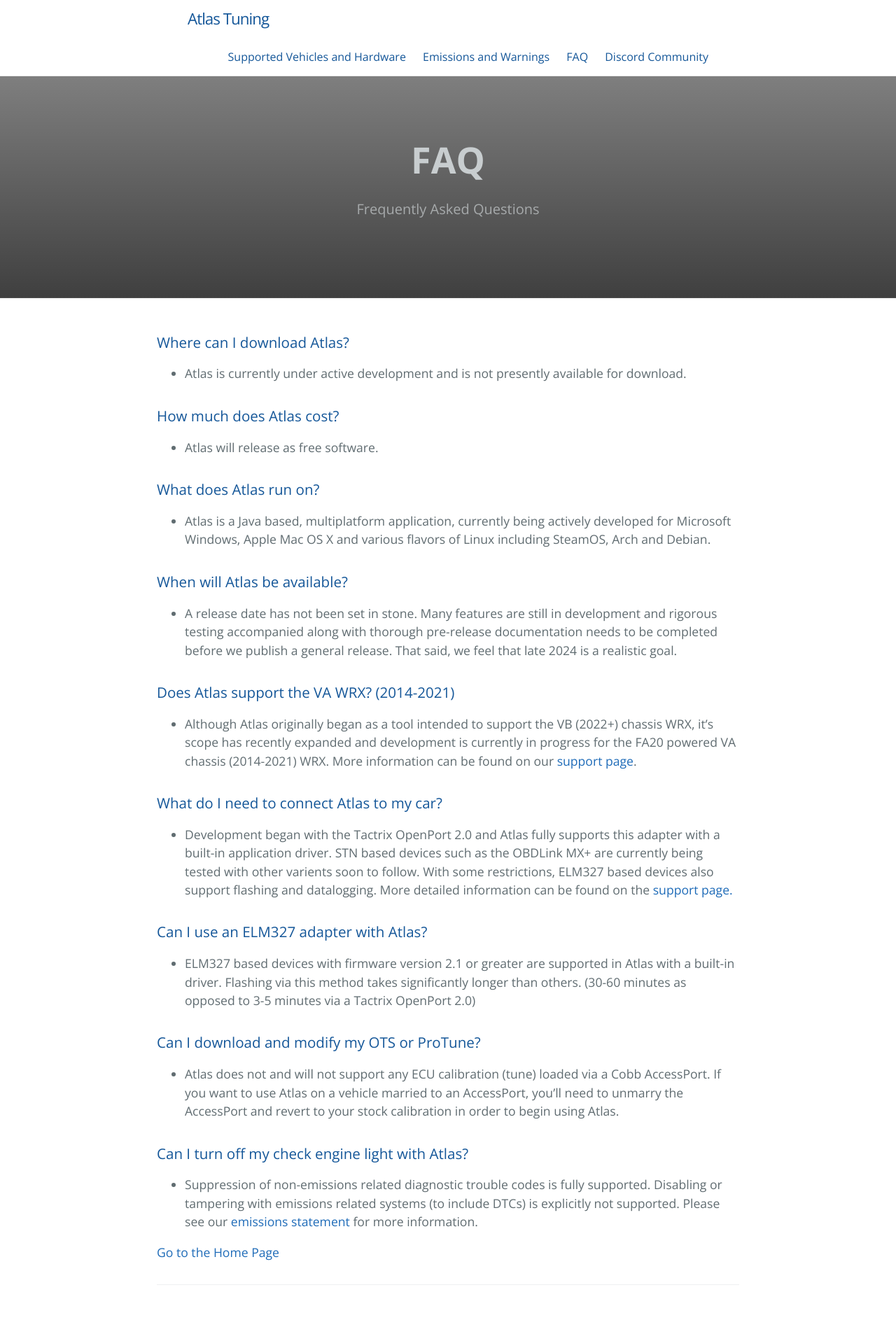
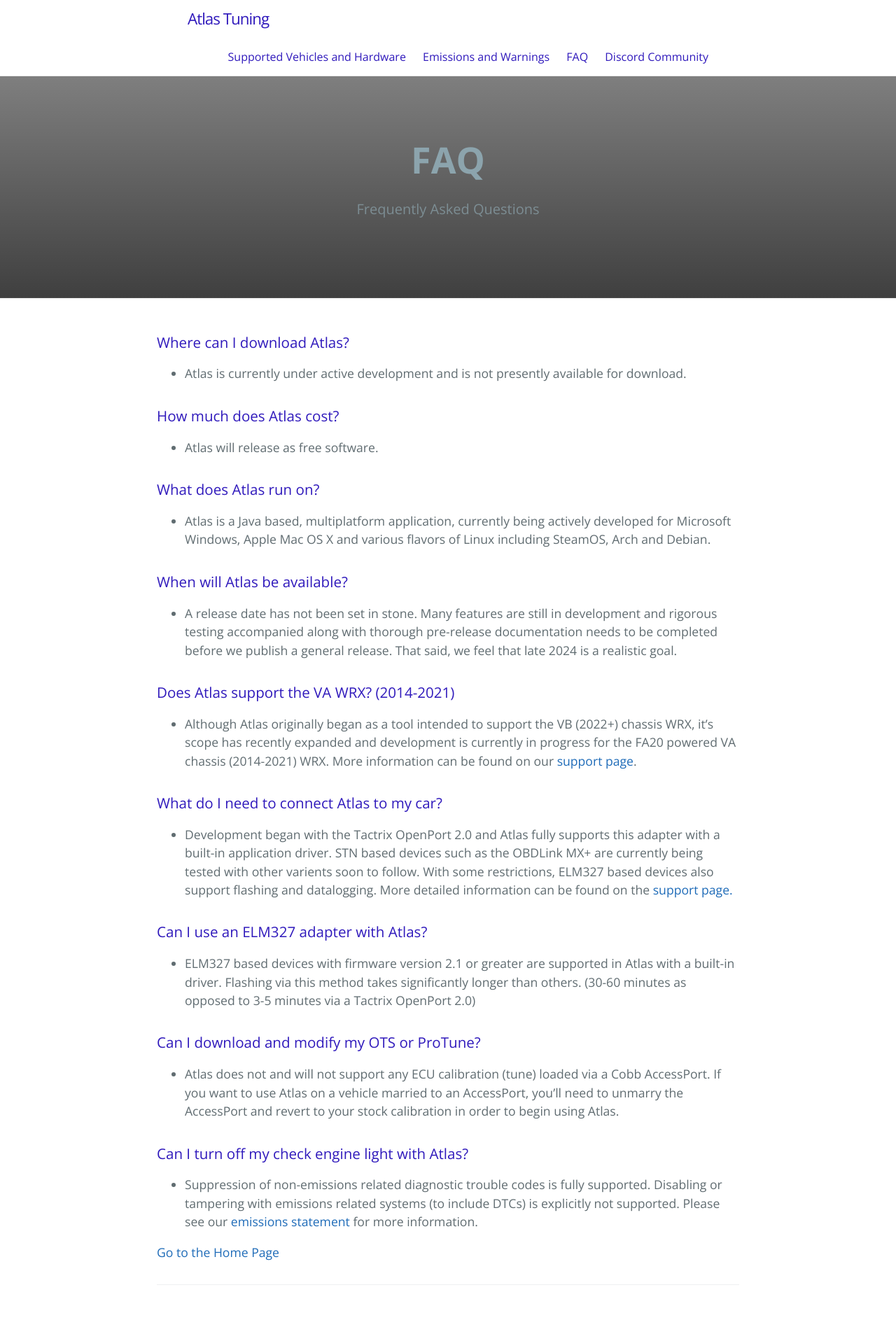
Before and after one commit to atlas-tuning/atlas-public, a Jekyll site: the page built from docs/faq.md, in a window 1280 px wide. Shown: the whole page at 70% size. Built offline with Jekyll 4.4.1, drawn with Linux system fonts in a browser that asks for light colours.

Commit message:
More style changes

```diff
--- a/docs/_sass/variables.scss
+++ b/docs/_sass/variables.scss
@@ -3,12 +3,12 @@
 $medium-breakpoint: 42em !default;
 
 // Headers
-$header-heading-color: #c8cdcf !default;
-$header-bg-color: #155799 !default;
+$header-heading-color: #8ca4ad !default;
+$header-bg-color: #301abc !default;
 $header-bg-color-secondary: #159957 !default;
 
 // Text
-$section-headings-color: #155799 !default;
+$section-headings-color: #301abc !default;
 $body-text-color: #606c71 !default;
 $body-link-color: #1e6bb8 !default;
 $blockquote-text-color: #819198 !default;
```
